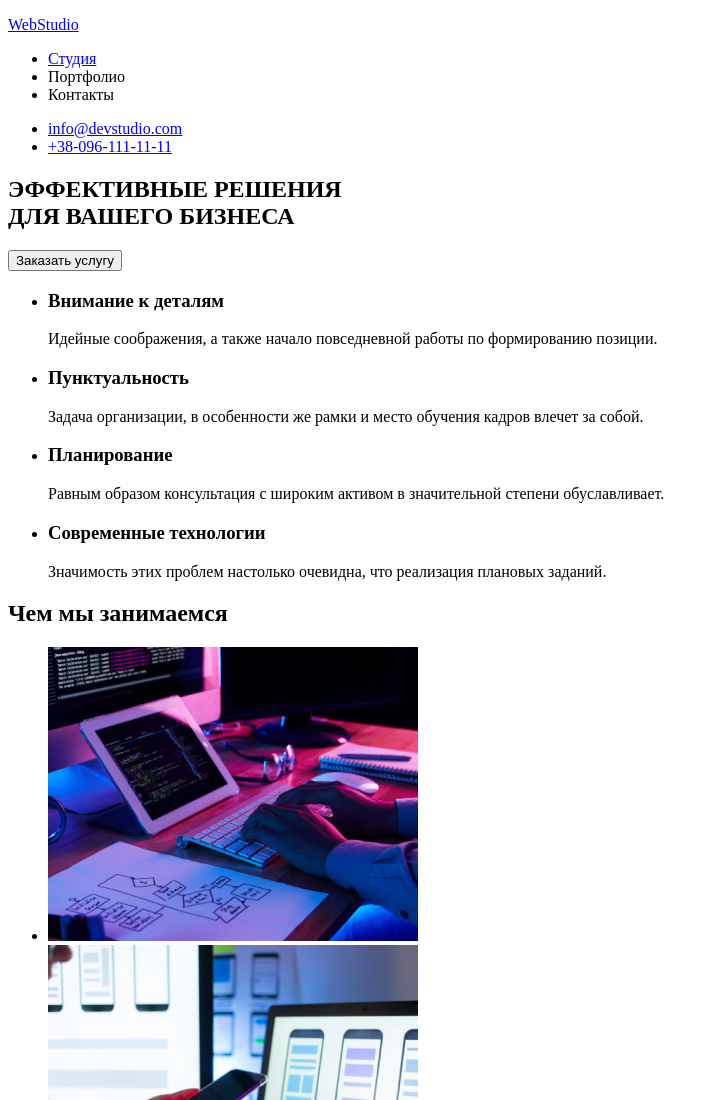
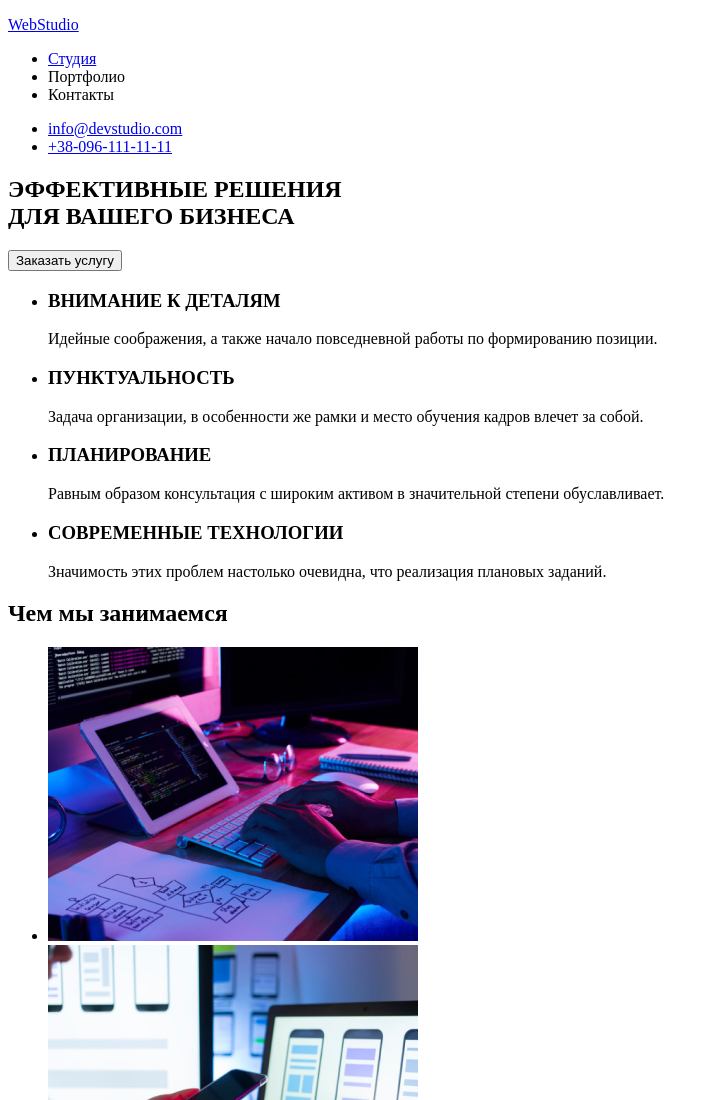
Before and after one commit to JuliaFedyuk/goit-markup-hw-01, a plain HTML site: page index.html in a window 1280 px wide. Shown: the top 1100 px of the page, without its empty margins (0-719 px from the left). Drawn offline with Linux system fonts and the light colour scheme.

Commit message:
Корекция шрифта

```diff
--- a/index.html
+++ b/index.html
@@ -34,28 +34,28 @@
     <!--Преимущества-->
     <ul>
       <li>
-        <h3>Внимание к деталям</h3>
+        <h3>ВНИМАНИЕ К ДЕТАЛЯМ</h3>
         <p>
           Идейные соображения, а также начало повседневной работы по
           формированию позиции.
         </p>
       </li>
       <li>
-        <h3>Пунктуальность</h3>
+        <h3>ПУНКТУАЛЬНОСТЬ</h3>
         <p>
           Задача организации, в особенности же рамки и место обучения кадров
           влечет за собой.
         </p>
       </li>
       <li>
-        <h3>Планирование</h3>
+        <h3>ПЛАНИРОВАНИЕ</h3>
         <p>
           Равным образом консультация с широким активом в значительной степени
           обуславливает.
         </p>
       </li>
       <li>
-        <h3>Современные технологии</h3>
+        <h3>СОВРЕМЕННЫЕ ТЕХНОЛОГИИ</h3>
         <p>
           Значимость этих проблем настолько очевидна, что реализация плановых
           заданий.
```
